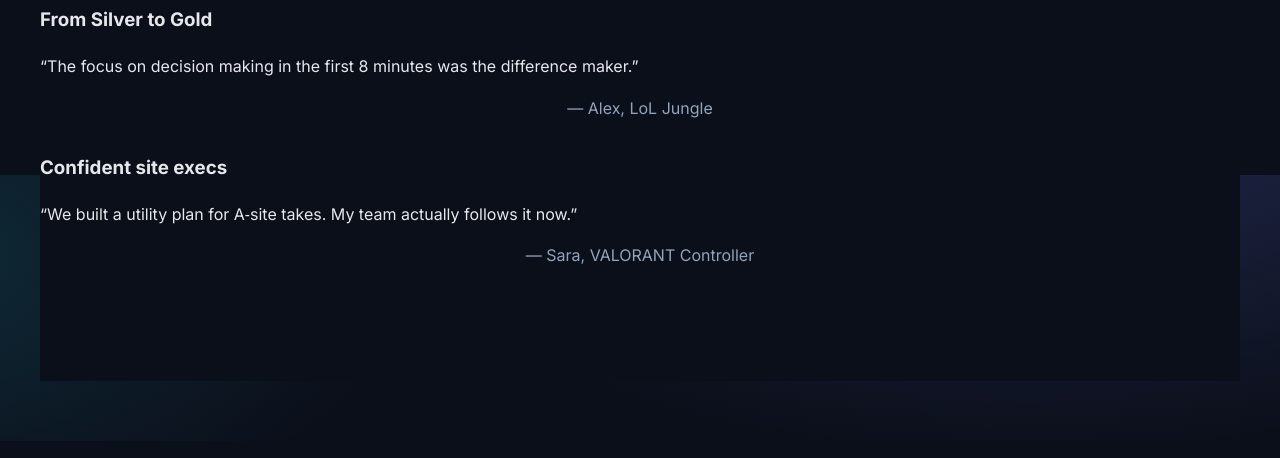
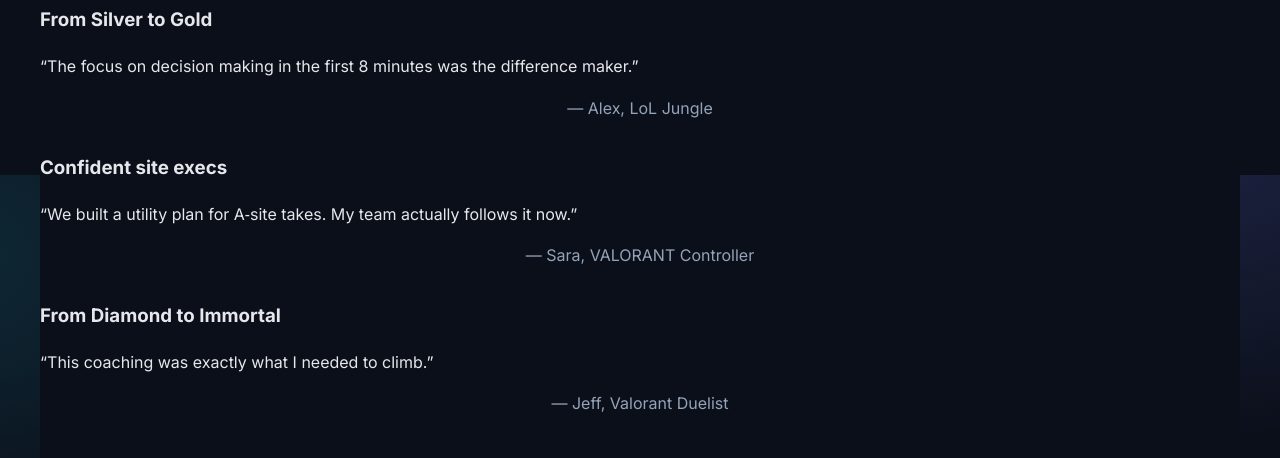
Before and after one commit to ToksTitiloye/Website, a plain HTML site: page Testimonials.html in a window 1280 px wide. Shown: the part 625-1083 px from the top of the page. Drawn offline with Linux system fonts and the light colour scheme.

Commit message:
Updated Vouches
Add more info on vouches

```diff
--- a/Testimonials.html
+++ b/Testimonials.html
@@ -69,6 +69,11 @@
         <p>“We built a utility plan for A‑site takes. My team actually follows it now.”</p>
         <p class="muted">— Sara, VALORANT Controller</p>
       </article>
+      <article class="card">
+        <h3>From Diamond to Immortal</h3>
+        <p>“This coaching was exactly what I needed to climb.”</p>
+        <p class="muted">— Jeff, Valorant Duelist</p>
+      </article>
     </div>
   </main>
 
```
